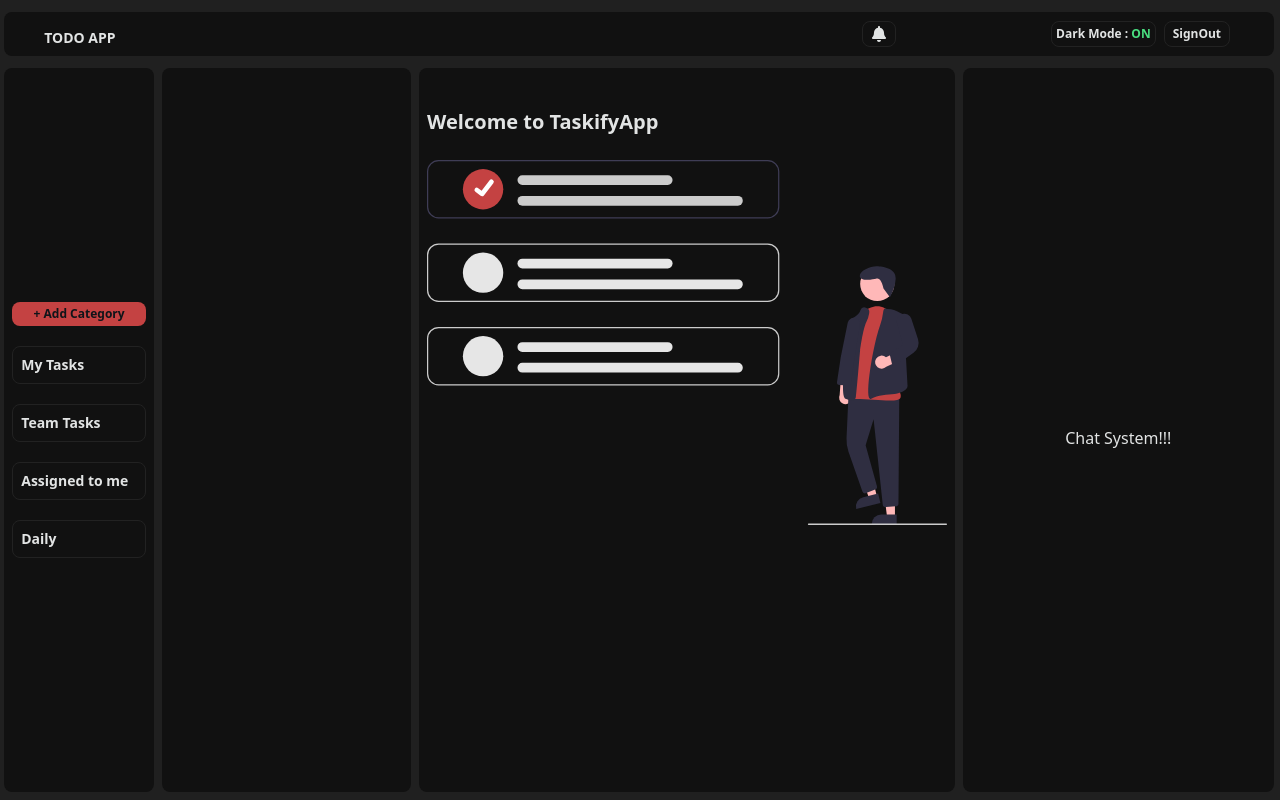
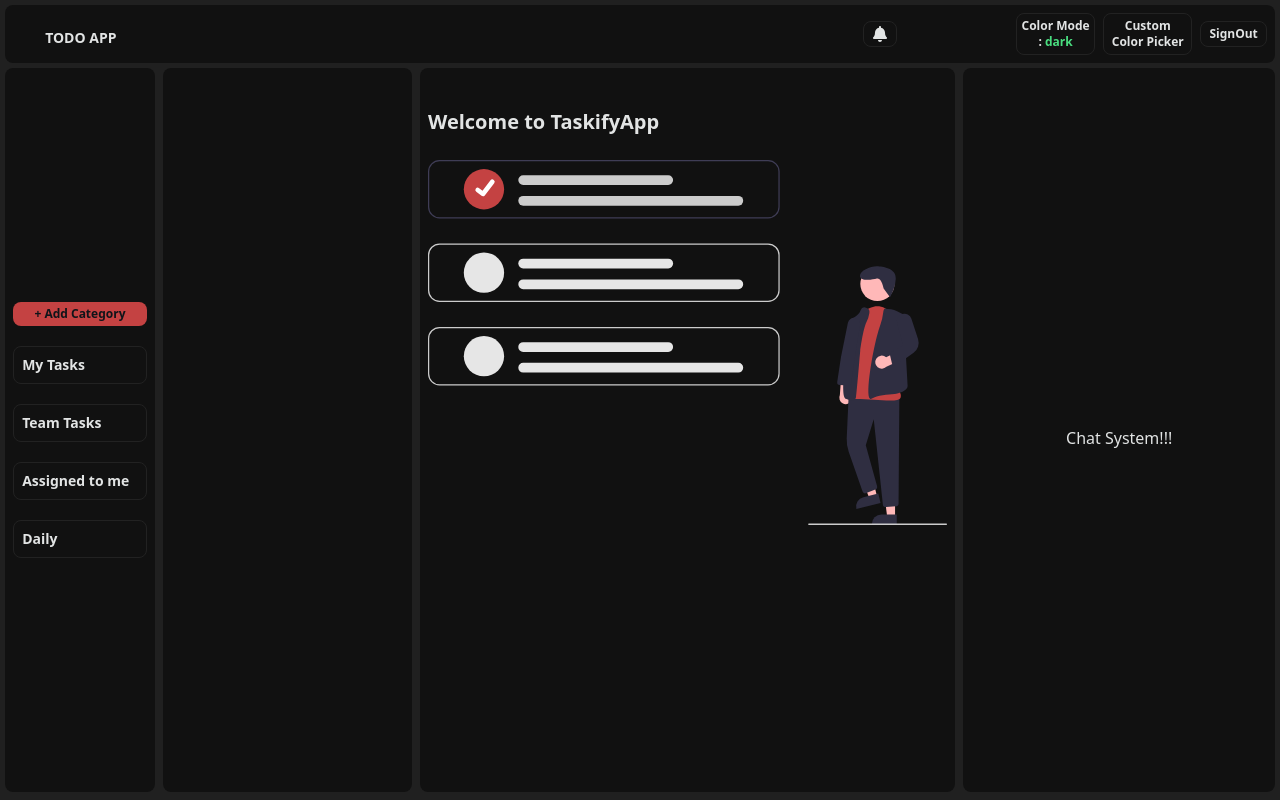
Before and after one commit to Rajeev1503/Habits, a Next.js app: page /app in a window 1280 px wide. Built offline with nearby package versions, Linux system fonts and the light colour scheme; no server answers; sample sign-in values are in the browser's storage.

Commit message:
loading added v6

```diff
--- a/src/components/Navigation/NavLinks.js
+++ b/src/components/Navigation/NavLinks.js
@@ -2,13 +2,14 @@
 import Link from "next/link";
 import { useContext } from "react";
 import { FaBell, FaMoon } from "react-icons/fa";
+import { BackgroundColorContext } from "../../context/backgroundColorContext";
 import { CurrentTaskListTypeContext } from "../../context/CurrentTaskListTypeContext";
 import { TaskListContext } from "../../context/TaskListContext";
 const NavLinks = (props) => {
   const { status, data: session } = useSession();
   const currentTaskListTypeContext = useContext(CurrentTaskListTypeContext);
   const taskListContext = useContext(TaskListContext);
-
+  const backgroundColorContext = useContext(BackgroundColorContext);
   return (
     <div className="w-full flex flex-row justify-between items-center font-semibold text-sm">
       <div className="w-1/6 text-center flex justify-start pl-8 items-center pt-2">
@@ -37,8 +38,15 @@
       <div className="w-1/5">
         <ul className="flex flex-row justify-center items-center gap-2 text-center">
 
-          <li className="text-xs flex gap-1 items-center border border-border-dark rounded-lg max-w-max p-1 cursor-pointer" onClick={()=>{props.setToggleDarkMode(!props.toggleDarkMode)}}>
-            <p><span>Dark Mode : </span><span className={`${props.toggleDarkMode? 'text-green-400': 'text-red-400'}`}>{props.toggleDarkMode? 'ON': 'OFF'}</span></p>
+          <li className="text-xs flex gap-1 items-center border border-border-dark rounded-lg max-w-max p-1 cursor-pointer" onClick={()=>{backgroundColorContext.backgroundColorDispatch({type:'LIGHT'})}}>
+            <p><span>Color Mode : </span>
+            <span className={`${(backgroundColorContext.backgroundColorState.mode === 'dark')? 'text-green-400': 'text-red-400'}`}>{backgroundColorContext.backgroundColorState.mode}</span>
+            </p>
+          </li>
+          <li className="text-xs flex gap-1 items-center border border-border-dark rounded-lg max-w-max p-1 cursor-pointer" onClick={()=>{backgroundColorContext.backgroundColorDispatch({type:'LIGHT'})}}>
+            <p><span>Custom Color Picker </span>
+            <span></span>
+            </p>
           </li>
            <li className="text-xs border border-border-dark rounded-lg cursor-pointer max-w-max p-1 px-2">
             {status === "loading" ? (
--- a/src/components/Navigation/Navigation.js
+++ b/src/components/Navigation/Navigation.js
@@ -3,7 +3,7 @@
 const Navigation = (props) => {
   return (
     <div>
-      <NavLinks setToggleDarkMode={props.setToggleDarkMode} toggleDarkMode={props.toggleDarkMode}/>
+      <NavLinks />
     </div>
   );
 };
--- a/src/components/taskListCategory-component.js
+++ b/src/components/taskListCategory-component.js
@@ -1,10 +1,10 @@
 import Link from "next/link";
 import { useContext, useState } from 'react';
 import { CurrentTaskListTypeContext } from "../context/CurrentTaskListTypeContext";
-import { TaskListTypeContext } from "../context/TaskListTypeContext";
+import { TaskListCategoryContext } from "../context/TaskListCategoryContext";
 const TaskListCategory = (props) => {
 
-  const taskListType = useContext(TaskListTypeContext);
+  const taskListType = useContext(TaskListCategoryContext);
   const currentTaskListType = useContext(CurrentTaskListTypeContext);
 
   const [loading, setLoading] = useState(false);
--- /dev/null
+++ b/src/context/TaskListCategoryContext.js
@@ -0,0 +1,3 @@
+import { createContext} from "react";
+
+export const TaskListCategoryContext = createContext();
--- a/src/context/TaskListTypeContext.js
+++ /dev/null
@@ -1,3 +0,0 @@
-import { createContext} from "react";
-
-export const TaskListTypeContext = createContext();
--- /dev/null
+++ b/src/context/backgroundColorContext.js
@@ -0,0 +1,3 @@
+import { createContext} from "react";
+
+export const BackgroundColorContext = createContext();
--- a/src/pages/_app.js
+++ b/src/pages/_app.js
@@ -5,8 +5,9 @@
 import { TaskContext } from "../context/TaskContext";
 import { TaskListContext } from "../context/TaskListContext";
 import { AllTaskContext } from "../context/AllTaskContext";
-import { TaskListTypeContext } from "../context/TaskListTypeContext";
 import { CurrentTaskListTypeContext } from "../context/CurrentTaskListTypeContext";
+import { BackgroundColorContext } from "../context/backgroundColorContext";
+import { TaskListCategoryContext } from "../context/TaskListCategoryContext";
 
 export default function App({
   Component,
@@ -17,6 +18,26 @@
   const [allTaskListType, setAllTaskListType] = useState();
   const [currentTaskListType, setCurrentTaskListType] = useState();
 
+  function backgroundColorReducer(backgroundColorState, action) {
+    switch (action.type) {
+      case "LIGHT": {
+        return {
+          mode: "light",
+          mainbackground: "bg-[#FF0000]",
+          border: "green",
+        };
+      }
+      case "CUSTOM": {
+        return {
+          mode: "custom",
+          mainbackground: "blue",
+          border: "green",
+        };
+      }
+      default:
+        return backgroundColorState;
+    }
+  }
   function allTasksReducer(allTasks, action) {
     switch (action.type) {
       case "addtasks": {
@@ -45,20 +66,41 @@
     { message: "hello" },
   ]);
 
+  const [backgroundColorState, backgroundColorDispatch] = useReducer(
+    backgroundColorReducer,
+    {
+      mode: "dark",
+      background:"bg-[#202020]",
+      foreground: "bg-[#111111]",
+      border: "border-[#252525]",
+      text: "text-[#e2e4e4]",
+    }
+  );
+
   return (
     <>
       <SessionProvider session={session}>
-        <TaskListTypeContext.Provider value={{ allTaskListType, setAllTaskListType }}>
-        <CurrentTaskListTypeContext.Provider value={{ currentTaskListType, setCurrentTaskListType }}>
+        <TaskListCategoryContext.Provider
+          value={{ allTaskListType, setAllTaskListType }}
+        >
+          <CurrentTaskListTypeContext.Provider
+            value={{ currentTaskListType, setCurrentTaskListType }}
+          >
             <TaskListContext.Provider value={{ taskList, setTaskList }}>
-            <AllTaskContext.Provider value={{ allTasksState, allTasksDispatch }}>
+              <AllTaskContext.Provider
+                value={{ allTasksState, allTasksDispatch }}
+              >
                 <TaskContext.Provider value={{ task, setTask }}>
+                  <BackgroundColorContext.Provider
+                    value={{ backgroundColorState, backgroundColorDispatch }}
+                  >
                     <Component {...pageProps} />
+                  </BackgroundColorContext.Provider>
                 </TaskContext.Provider>
               </AllTaskContext.Provider>
             </TaskListContext.Provider>
           </CurrentTaskListTypeContext.Provider>
-        </TaskListTypeContext.Provider>
+        </TaskListCategoryContext.Provider>
       </SessionProvider>
     </>
   );
--- a/src/pages/app.js
+++ b/src/pages/app.js
@@ -1,5 +1,5 @@
 import Head from "next/head";
-import { useContext, useEffect, useState } from "react";
+import { useContext, useEffect, useReducer, useState } from "react";
 import Layout from "../layout/layout";
 import Tasks from "../components/tasks-component";
 import Image from "next/image";
@@ -10,20 +10,22 @@
 import TaskList from "../components/taskList-component";
 import { TaskContext } from "../context/TaskContext";
 import fetchHelper from "../../helpers/fetch-helper";
-import { TaskListTypeContext } from "../context/TaskListTypeContext";
+import { TaskListCategoryContext } from "../context/TaskListCategoryContext";
 import { NEXT_URL } from "../../config/index";
 import dbConnect from "../../database/database";
 import TaskListCategory from "../components/taskListCategory-component";
 import Navigation from "../components/Navigation/Navigation";
+import { BackgroundColorContext } from "../context/backgroundColorContext";
 
 export default function MainApp(props) {
-  const taskListTypeContext = useContext(TaskListTypeContext);
-
+  const taskListCategoryContext = useContext(TaskListCategoryContext);
+  const taskListContext = useContext(TaskListContext);
+  const backgroundColorContext = useContext(BackgroundColorContext);
   const { data: session } = useSession();
 
   useEffect(() => {
     if (session?.user) {
-      taskListTypeContext.setAllTaskListType(props.allTaskListTypes);
+      taskListCategoryContext.setAllTaskListType(props.allTaskListCategory);
     }
   }, [session]);
 
@@ -39,8 +41,7 @@
 
     const [taskListPageData, setTaskListPageData] =useState();
 
-  const taskListContext = useContext(TaskListContext);
-  const taskContext = useContext(TaskContext);
+
 
   function setTaskHandler() {
     return setRightPageMenuContent(<RightPageMenu />);
@@ -64,22 +65,28 @@
     return setTaskListPageData(<TaskList renderTaskPage={renderTaskPage}/>)
   }
 
-  const [toggleDarkMode, setToggleDarkMode] = useState(true)
+  const toggleDarkMode = true;
+  const colorPalate = {
+    background : backgroundColorContext.backgroundColorState.background,
+    foreground : backgroundColorContext.backgroundColorState.foreground,
+    border: backgroundColorContext.backgroundColorState.border,
+    text: backgroundColorContext.backgroundColorState.text,
+
+  }
 
   return (
     <Layout title="Home" pageHeading="Team Tasks">
         <Head>
     <title>TaskifyApp</title>
   </Head>
-  <div className={`${toggleDarkMode?'bg-accent-background-dark text-lighttext': 'bg-accent-background-light text-darktext'}`} style={{height:'100vh'}}>
+  <div className={`${colorPalate.background} ${colorPalate.text}`} style={{height:'100vh'}}>
       <div
-        className="flex flex-col fixed top-0 right-1.5"
+        className="flex flex-col"
         style={{ height: "99vh", width: "99.2%", margin:'auto auto' }}
       >
-
         {/* Navigation section */}
         <div className={`${toggleDarkMode?'bg-main-background-dark': 'bg-main-background-light'} p-2 rounded-lg`} style={{width:'100%',margin:'auto auto' }}>
-          <Navigation setToggleDarkMode={setToggleDarkMode} toggleDarkMode={toggleDarkMode}/>
+          <Navigation/>
         </div>
         {/* Navigation section */}
 
@@ -136,11 +143,11 @@
   }
   await dbConnect();
   const data = await fetchHelper(`${NEXT_URL}/api/userId/tasklisttypes`, "GET");
-  const allTaskListTypes = JSON.parse(data);
+  const allTaskListCategory= JSON.parse(data);
 
   return {
     props: {
-      allTaskListTypes,
+      allTaskListCategory,
     },
   };
 }
```
Lines whose indentation alone changed are shown as unchanged.
